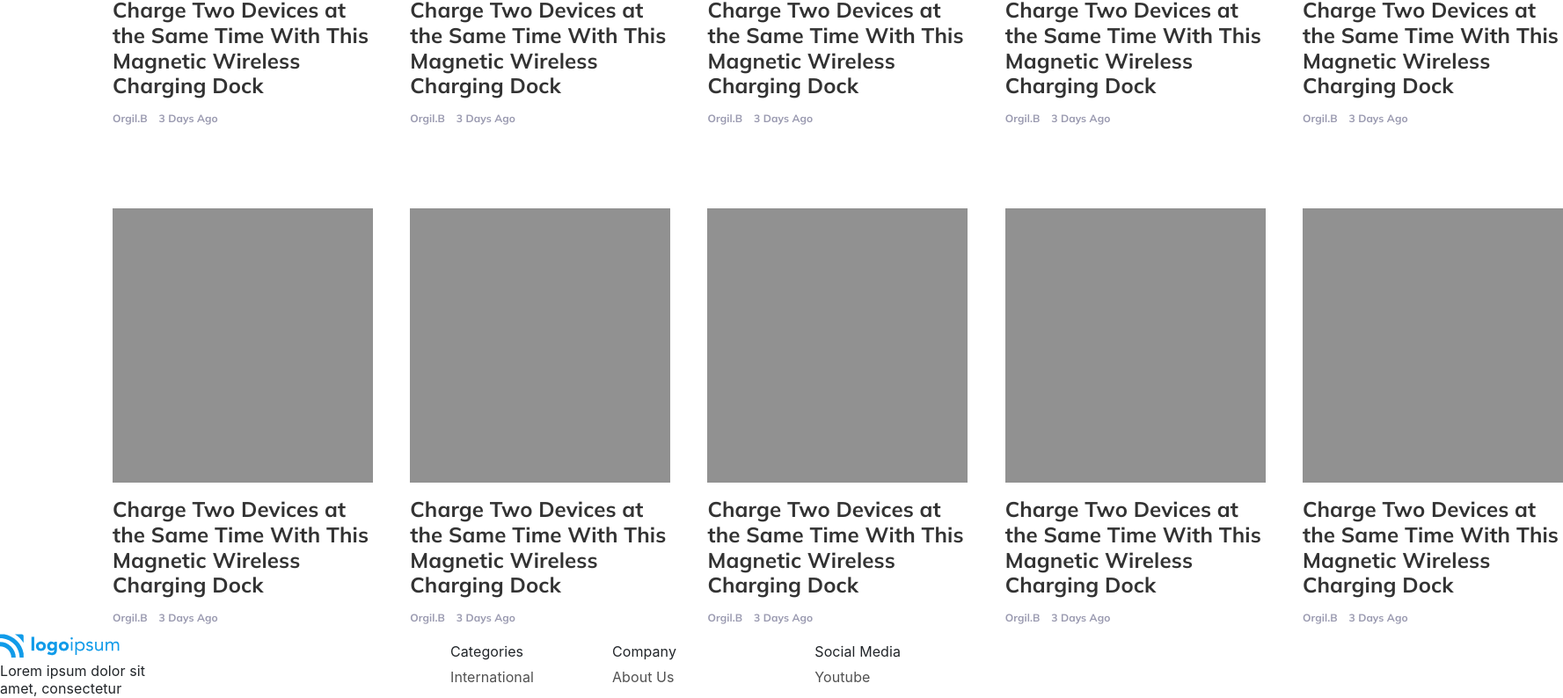
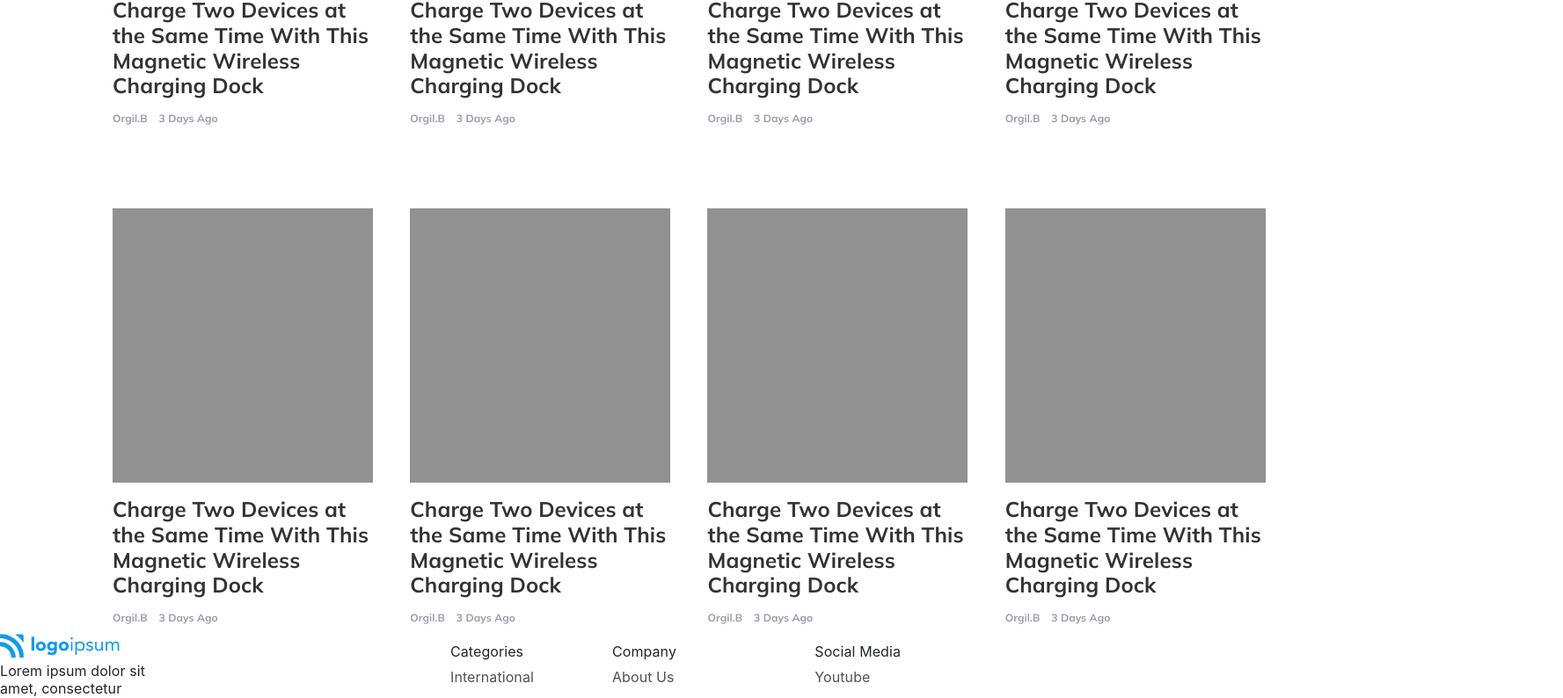
Before and after one commit to Dandarbaatar/CuteBoys, a React (Create React App) app in the folder frontend/: page / in a window 1280 px wide. Shown: the part 1199-1993 px from the top of the page at 88% size, 1777 px wide, since content can reach past the window. Built offline with nearby package versions, Linux system fonts and the light colour scheme.

Commit message:
Home card zasav

```diff
--- a/frontend/src/Pages/Home.jsx
+++ b/frontend/src/Pages/Home.jsx
@@ -2,7 +2,9 @@ import "../css/home.css";
 import React from "react";
 import Header from "../component/header";
 import Footer from "../component/footer";
+import { HomeCard } from "../component/homeCard";
 export const Home = () => {
+  const homeCard = [1, 2, 3, 4];
   return (
     <div className="Homebig">
       <div className="Homepage1">
@@ -131,118 +133,14 @@ export const Home = () => {
             <button className="homePageBtn">View all</button>
           </div>
           <div className="HomePage2Cards1">
-            <div className="HomePage2Card">
-              <div className="HomePage2CardImg"></div>
-              <div className="HomePage2CardText">
-                Charge Two Devices at the Same Time With This Magnetic Wireless
-                Charging Dock
-              </div>
-              <div className="HomePage2CardDate">
-                <div className="HomePage2CardDateDate">Orgil.B</div>
-                <div className="HomePage2CardDateDate">3 Days Ago</div>
-              </div>
-            </div>
-            <div className="HomePage2Card">
-              <div className="HomePage2CardImg"></div>
-              <div className="HomePage2CardText">
-                Charge Two Devices at the Same Time With This Magnetic Wireless
-                Charging Dock
-              </div>
-              <div className="HomePage2CardDate">
-                <div className="HomePage2CardDateDate">Orgil.B</div>
-                <div className="HomePage2CardDateDate">3 Days Ago</div>
-              </div>
-            </div>
-            <div className="HomePage2Card">
-              <div className="HomePage2CardImg"></div>
-              <div className="HomePage2CardText">
-                Charge Two Devices at the Same Time With This Magnetic Wireless
-                Charging Dock
-              </div>
-              <div className="HomePage2CardDate">
-                <div className="HomePage2CardDateDate">Orgil.B</div>
-                <div className="HomePage2CardDateDate">3 Days Ago</div>
-              </div>
-            </div>
-            <div className="HomePage2Card">
-              <div className="HomePage2CardImg"></div>
-              <div className="HomePage2CardText">
-                Charge Two Devices at the Same Time With This Magnetic Wireless
-                Charging Dock
-              </div>
-              <div className="HomePage2CardDate">
-                <div className="HomePage2CardDateDate">Orgil.B</div>
-                <div className="HomePage2CardDateDate">3 Days Ago</div>
-              </div>
-            </div>
-            <div className="HomePage2Card">
-              <div className="HomePage2CardImg"></div>
-              <div className="HomePage2CardText">
-                Charge Two Devices at the Same Time With This Magnetic Wireless
-                Charging Dock
-              </div>
-              <div className="HomePage2CardDate">
-                <div className="HomePage2CardDateDate">Orgil.B</div>
-                <div className="HomePage2CardDateDate">3 Days Ago</div>
-              </div>
-            </div>
+            {homeCard.map((e) => {
+              return <HomeCard />;
+            })}
           </div>
           <div className="HomePage2Cards1">
-            <div className="HomePage2Card">
-              <div className="HomePage2CardImg"></div>
-              <div className="HomePage2CardText">
-                Charge Two Devices at the Same Time With This Magnetic Wireless
-                Charging Dock
-              </div>
-              <div className="HomePage2CardDate">
-                <div className="HomePage2CardDateDate">Orgil.B</div>
-                <div className="HomePage2CardDateDate">3 Days Ago</div>
-              </div>
-            </div>
-            <div className="HomePage2Card">
-              <div className="HomePage2CardImg"></div>
-              <div className="HomePage2CardText">
-                Charge Two Devices at the Same Time With This Magnetic Wireless
-                Charging Dock
-              </div>
-              <div className="HomePage2CardDate">
-                <div className="HomePage2CardDateDate">Orgil.B</div>
-                <div className="HomePage2CardDateDate">3 Days Ago</div>
-              </div>
-            </div>
-            <div className="HomePage2Card">
-              <div className="HomePage2CardImg"></div>
-              <div className="HomePage2CardText">
-                Charge Two Devices at the Same Time With This Magnetic Wireless
-                Charging Dock
-              </div>
-              <div className="HomePage2CardDate">
-                <div className="HomePage2CardDateDate">Orgil.B</div>
-                <div className="HomePage2CardDateDate">3 Days Ago</div>
-              </div>
-            </div>
-            <div className="HomePage2Card">
-              <div className="HomePage2CardImg"></div>
-              <div className="HomePage2CardText">
-                Charge Two Devices at the Same Time With This Magnetic Wireless
-                Charging Dock
-              </div>
-              <div className="HomePage2CardDate">
-                <div className="HomePage2CardDateDate">Orgil.B</div>
-                <div className="HomePage2CardDateDate">3 Days Ago</div>
-              </div>
-            </div>
-            <div className="HomePage2Card">
-              <div className="HomePage2CardImg"></div>
-              <div className="HomePage2CardText">
-                Charge Two Devices at the Same Time With This Magnetic Wireless
-                Charging Dock
-              </div>
-              <div className="HomePage2CardDate">
-                <div className="HomePage2CardDateDate">Orgil.B</div>
-                <div className="HomePage2CardDateDate">3 Days Ago</div>
-              </div>
-            </div>
+            {homeCard.map((e) => {
+              return <HomeCard />;
+            })}
           </div>
         </div>
       </div>
--- /dev/null
+++ b/frontend/src/component/homeCard.jsx
@@ -0,0 +1,17 @@
+import React from "react";
+import "../css/home.css";
+export const HomeCard = () => {
+  return (
+    <div className="HomePage2Card">
+      <div className="HomePage2CardImg"></div>
+      <div className="HomePage2CardText">
+        Charge Two Devices at the Same Time With This Magnetic Wireless Charging
+        Dock
+      </div>
+      <div className="HomePage2CardDate">
+        <div className="HomePage2CardDateDate">Orgil.B</div>
+        <div className="HomePage2CardDateDate">3 Days Ago</div>
+      </div>
+    </div>
+  );
+};
```
